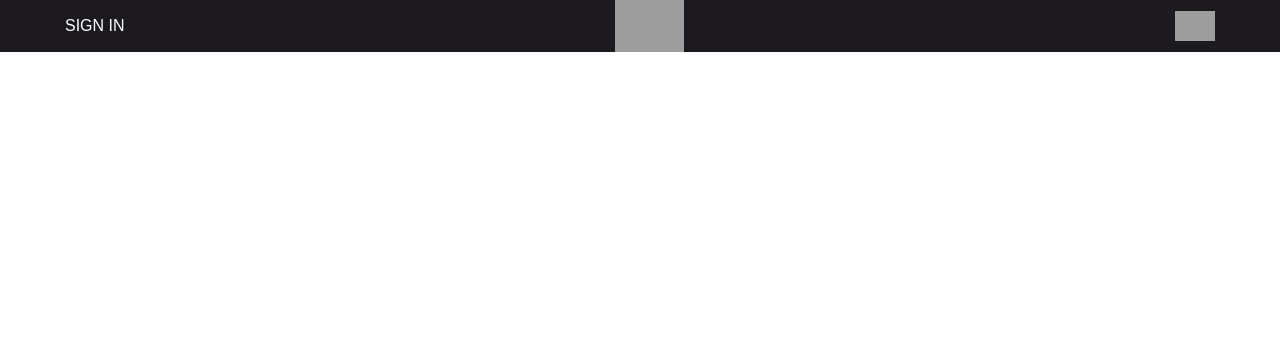
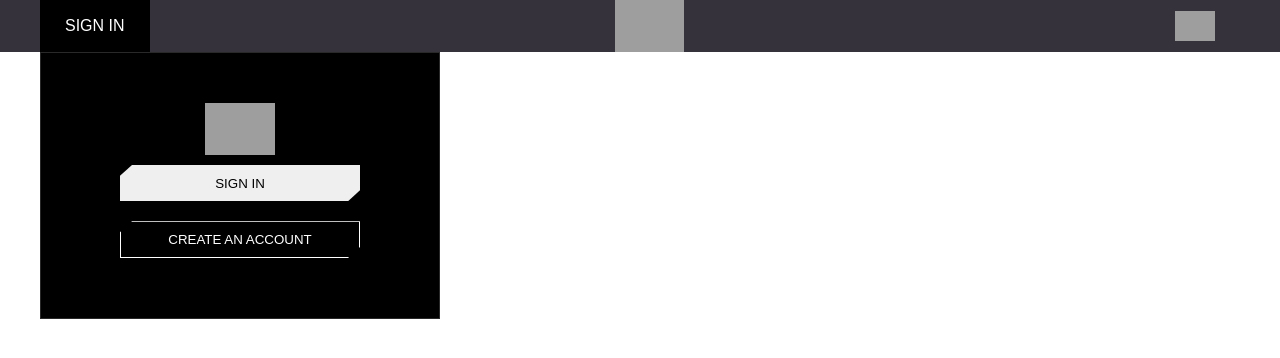
Before and after one commit to MarvinClerge/marvel, a React (Create React App) app: page / in a window 1280 px wide. Shown: the top 358 px of the page. Built offline with nearby package versions, Linux system fonts and the light colour scheme; grey boxes are pictures that could not be loaded.

Commit message:
nav1 complete

```diff
--- a/src/components/navbar/NavMain.js
+++ b/src/components/navbar/NavMain.js
@@ -3,7 +3,7 @@ import React, { Component } from 'react'
 class NavMain extends Component {
 
   state = {
-    active: false
+    active: true
   }
 
   onClick = () => {
--- a/src/index.css
+++ b/src/index.css
@@ -6,7 +6,7 @@
 }
 
 .navbar {
-  background: #1c1a1f;
+  background: #35323b;
   color: white;
 }
 
@@ -56,10 +56,25 @@
 
 .nav-sub-button {
   width: 240px;
-  height: 66px;
-  border: 0;
+  height: 52px;
+  border: none;
   margin: 10px 0;
+  cursor: pointer;
   clip-path: polygon(0% 30%, 5% 0%, 100% 0, 100% 70%, 95% 100%, 0 100%)
+}
+
+.signin:hover {
+  background: #d0d0d0;
+}
+
+.create-account {
+  background: none;
+  color: white;
+  border: 1px solid white;
+}
+
+.create-account:hover {
+  border: 1px solid #d0d0d0;
 }
 
 @media all and (min-width: 1200px) {
```
